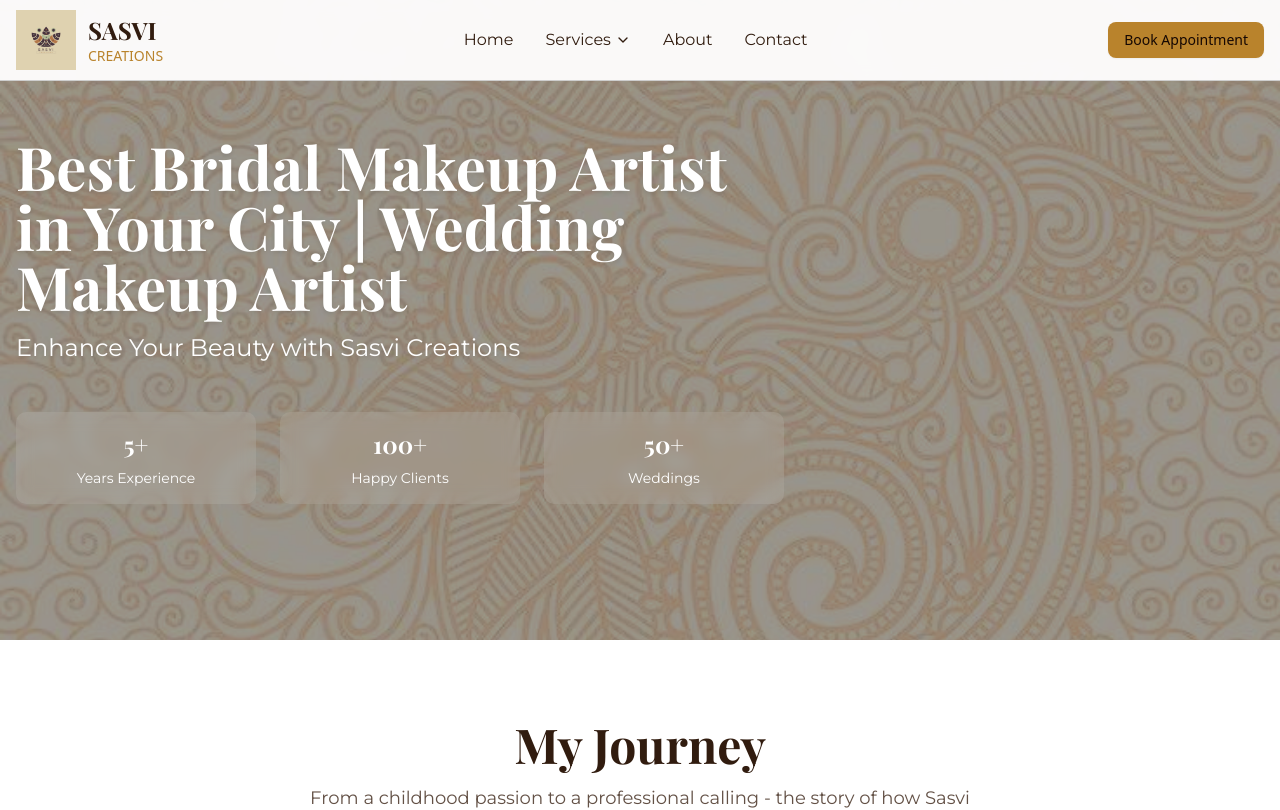
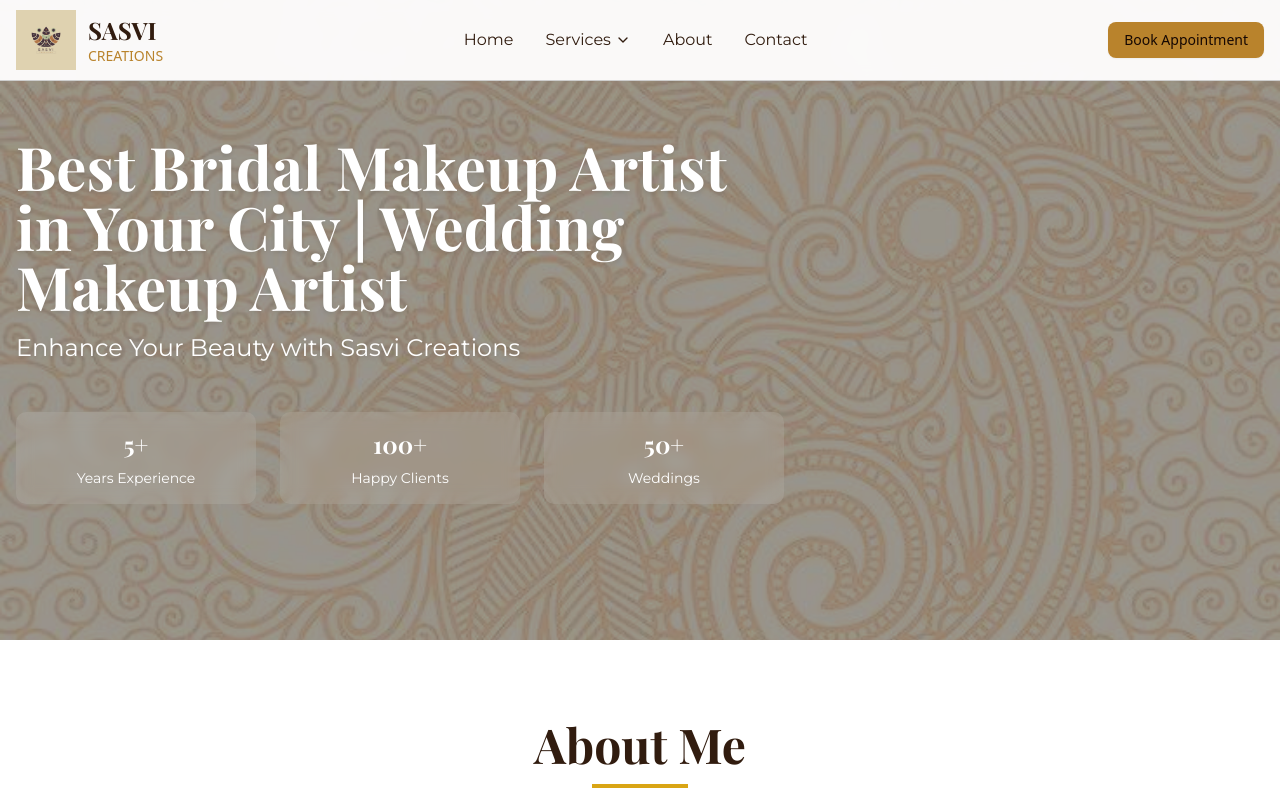
Before and after one commit to Saisidharthan/SaviCreations, a Next.js app: page /about in a window 1280 px wide. Shown: the top 810 px of the page. Built offline with nearby package versions, Linux system fonts and the light colour scheme; a web font is replaced by a local one.

Commit message:
final changes

```diff
--- a/app/about/page.tsx
+++ b/app/about/page.tsx
@@ -1,7 +1,6 @@
 import AboutHero from "@/components/about/about-hero"
 import AboutMe from "@/components/about/about-me"
 import AboutTestimonials from "@/components/about/about-testimonials"
-import PersonalStory from "@/components/about/personal-story"
 import Philosophy from "@/components/about/philosophy"
 import SocialSection from "@/components/about/social-section"
 import Footer from "@/components/footer"
@@ -21,7 +20,6 @@ export default function AboutPage() {
       <Header />
       <main>
         <AboutHero />
-        <PersonalStory />
         <AboutMe />
         <Philosophy />
         <SocialSection />
```
